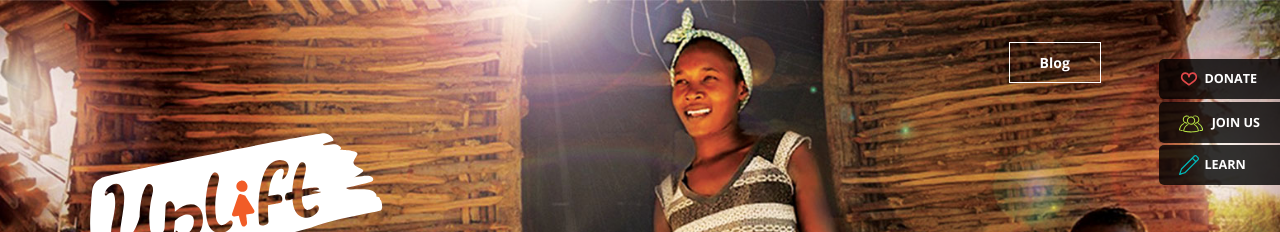
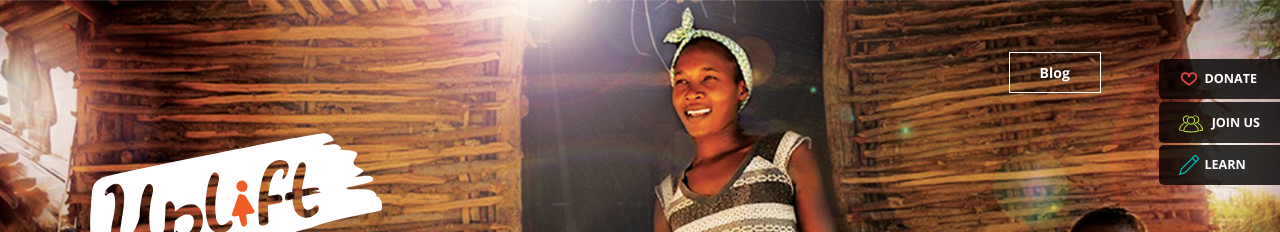
Before and after one commit to joinuplift/joinuplift.github.io, a Jekyll site: the page built from index.html, in a window 1280 px wide. Shown: the top 232 px of the page. Built offline with Jekyll 4.4.1, drawn with Linux system fonts in a browser that asks for light colours.

Commit message:
fixing blog button

```diff
--- a/_src/sass/_components--buttons.scss
+++ b/_src/sass/_components--buttons.scss
@@ -219,7 +219,7 @@ button {
 	position: absolute;
 	font-family:  $Open-sans;
     color: #fff;
-    top:42px;
+    top:52px;
     z-index: 999;
     padding: 10px 30px;
     border: 1px solid;
--- a/assets/css/style.css
+++ b/assets/css/style.css
@@ -424,7 +424,7 @@ button {
   position: absolute;
   font-family: "Open Sans", Helvetica, Arial, sans-serif;
   color: #fff;
-  top: 42px;
+  top: 52px;
   z-index: 999;
   padding: 10px 30px;
   border: 1px solid;
```
